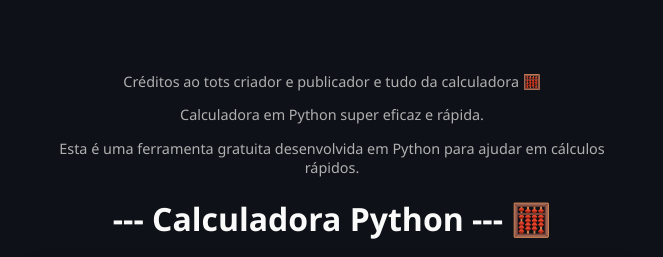
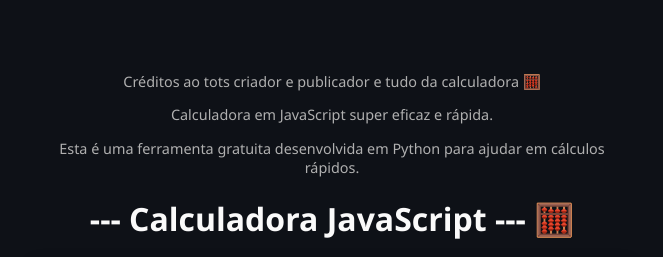
Before and after one commit to tots129/calculadora-pro, a plain HTML site: page index.html in a window 1280 px wide. Shown: the top 257 px of the page, without its empty margins (308-971 px from the left). Drawn offline with Linux system fonts and the light colour scheme.

Commit message:
Update index.html

```diff
--- a/index.html
+++ b/index.html
@@ -3,7 +3,7 @@
 <head>
     <meta charset="UTF-8">
     <meta name="viewport" content="width=device-width, initial-scale=1.0">
-    <title>Calculadora Python para Jovens</title>
+    <title>Calculadora</title> <!-- ALTERADO: Agora aparece apenas Calculadora na aba -->
 
     <!-- MANTENHA SUA METATAG DO ADSENSE AQUI -->
     <meta name="google-adsense-account" content="ca-pub-3053200125100032">
@@ -37,7 +37,7 @@
             font-size: 2em;
             margin: 10px 0 20px 0;
             font-weight: bold;
-            color: #fafafa; /* Cor igual a todas as outras letras */
+            color: #fafafa;
         }
 
         .card {
@@ -97,12 +97,12 @@
     <div class="container">
         <div class="credits">
             <p>Créditos ao tots criador e publicador e tudo da calculadora 🧮</p>
-            <p>Calculadora em Python super eficaz e rápida.</p>
+            <p>Calculadora em JavaScript super eficaz e rápida.</p>
             <p>Esta é uma ferramenta gratuita desenvolvida em Python para ajudar em cálculos rápidos.</p>
         </div>
 
         <div class="main-title">
-            --- Calculadora Python --- 🧮
+            --- Calculadora JavaScript --- 🧮
         </div>
 
         <div class="card">
```
